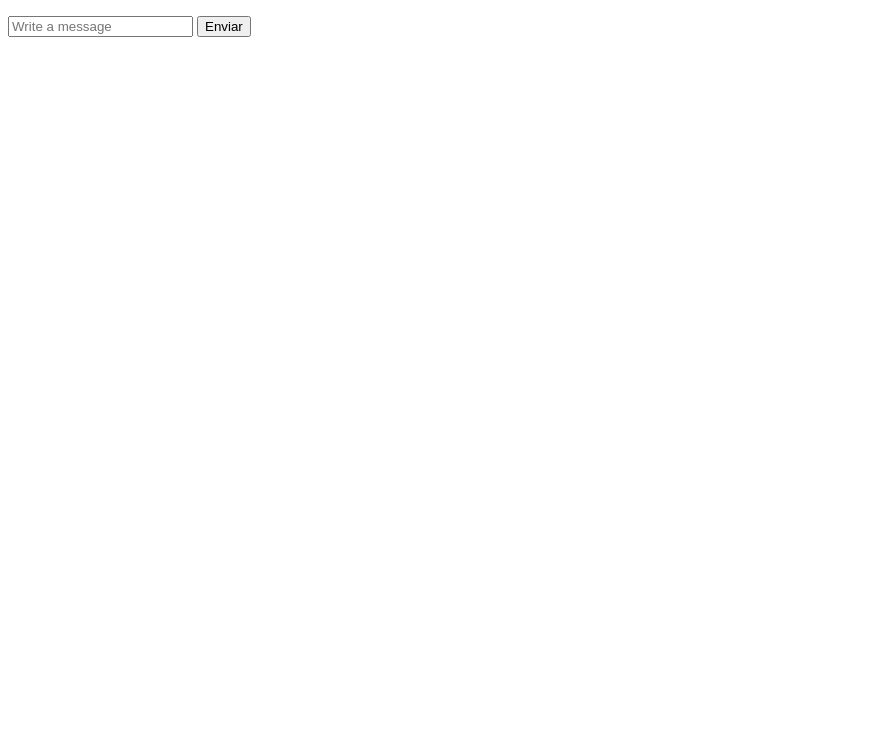
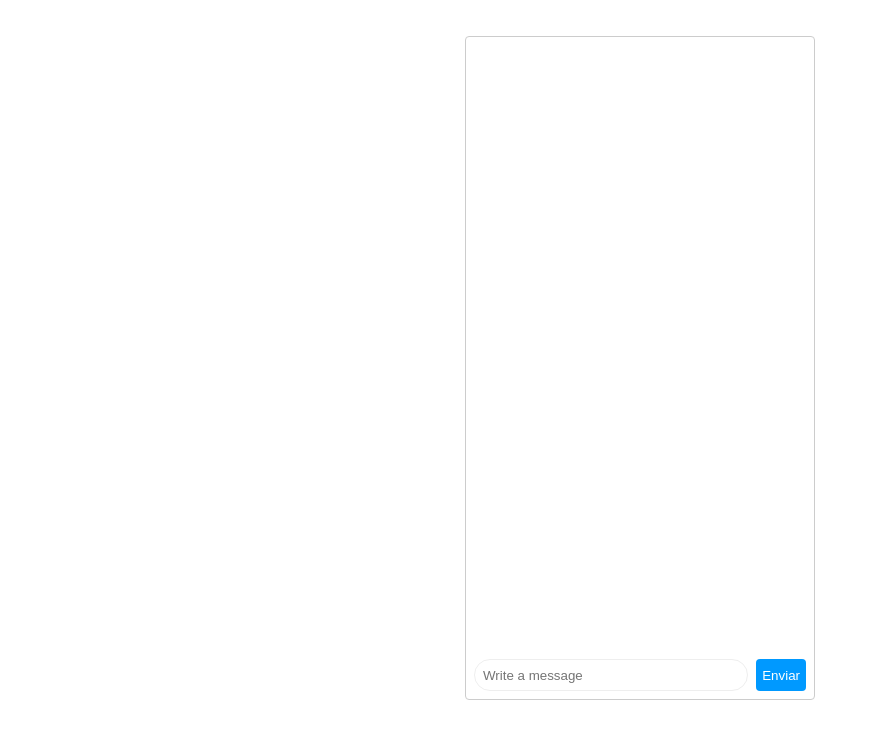
Before and after one commit to lbdavid17/real-time-chat, a website: page client/index.html in a window 1280 px wide. Shown: the whole page, without its empty margins (0-870 px from the left). Drawn offline with Linux system fonts and the light colour scheme.

Commit message:
minor changes and styles added

```diff
--- a/client/index.html
+++ b/client/index.html
@@ -4,7 +4,117 @@
     <meta charset="UTF-8">
     <meta name="viewport" content="width=device-width, initial-scale=1.0">
     <title>Chat</title>
-    <script type="module" src="index.js"></script>
+    <script type="module">
+      import { io } from "https://cdn.socket.io/4.3.2/socket.io.esm.min.js";
+      const socket=io({
+          auth:{
+              serverOffset: 0
+          }
+      });
+
+      const form= document.getElementById('form');
+      const message= document.getElementById('message');
+      const allMessages= document.getElementById('all');
+
+
+      socket.on('chat message', (msg, serverOffset)=>{
+          const item= `<li>${msg}</li>`
+          allMessages.insertAdjacentHTML('beforeend',item);
+          socket.auth.serverOffset= serverOffset;
+      });
+
+      form.addEventListener('submit', (e) =>{
+          e.preventDefault();
+          if (message.value){
+              socket.emit('chat message', message.value);
+              message.value='';
+          }
+      });
+    </script>
+
+    <style>
+      *,
+      *::before,
+      *::after {
+        box-sizing: border-box;
+      }
+
+      :root {
+        color-scheme: light dark;
+      }
+
+      body {
+        margin: 0;
+        font-family: system-ui, -apple-system, BlinkMacSystemFont, 'Segoe UI', Roboto, Oxygen, Ubuntu, Cantarell, 'Open Sans', 'Helvetica Neue', sans-serif;
+        display: grid;
+        place-content: center;
+        height: 100vh;
+        padding: 36px 36px 100px 36px;
+        grid-template-rows: 1fr;
+      }
+
+      #all {
+        list-style-type: none;
+        margin: 0;
+        padding: 0;
+        overflow-y: scroll;
+        height: 100%;
+        scroll-behavior: smooth;
+        padding-bottom: 48px;
+      }
+
+      #all>li {
+        padding: .5rem 1rem;
+      }
+
+      #all>li:nth-child(odd) {
+        background: #000;
+      }
+
+      #chat {
+        border: 1px solid #ccc;
+        border-radius: 4px;
+        overflow: hidden;
+        width: 350px;
+        height: 100%;
+        position: relative;
+      }
+
+      #form {
+        bottom: 0;
+        display: flex;
+        height: 48px;
+        left: 0;
+        padding: 4px;
+        position: absolute;
+        right: 0;
+      }
+
+      #message {
+        border-radius: 9999px;
+        border: 1px solid #eee;
+        flex: 1;
+        margin: 4px;
+        padding: 0 8px;
+      }
+
+      #message:focus {
+        outline: 0;
+      }
+
+      #form>button {
+        background: #09f;
+        color: #fff;
+        border: 0;
+        margin: 4px;
+        border-radius: 4px;
+      }
+
+      #form>button:hover {
+        background: #0cf;
+      }
+    </style>
+
 </head>
 <body>
     <section id="chat">
--- a/client/index.js
+++ /dev/null
@@ -1,25 +0,0 @@
-import { io } from "https://cdn.socket.io/4.3.2/socket.io.esm.min.js";
-const socket=io({
-    auth:{
-        serverOffset: 0
-    }
-});
-
-const form= document.getElementById('form');
-const message= document.getElementById('message');
-const allMessages= document.getElementById('all');
-
-
-socket.on('chat message', (msg, serverOffset)=>{
-    const item= `<li>${msg}</li>`
-    allMessages.insertAdjacentHTML('beforeend',item);
-    socket.auth.serverOffset= serverOffset;
-});
-
-form.addEventListener('submit', (e) =>{
-    e.preventDefault();
-    if (message.value){
-        socket.emit('chat message', message.value);
-        message.value='';
-    }
-});
```
